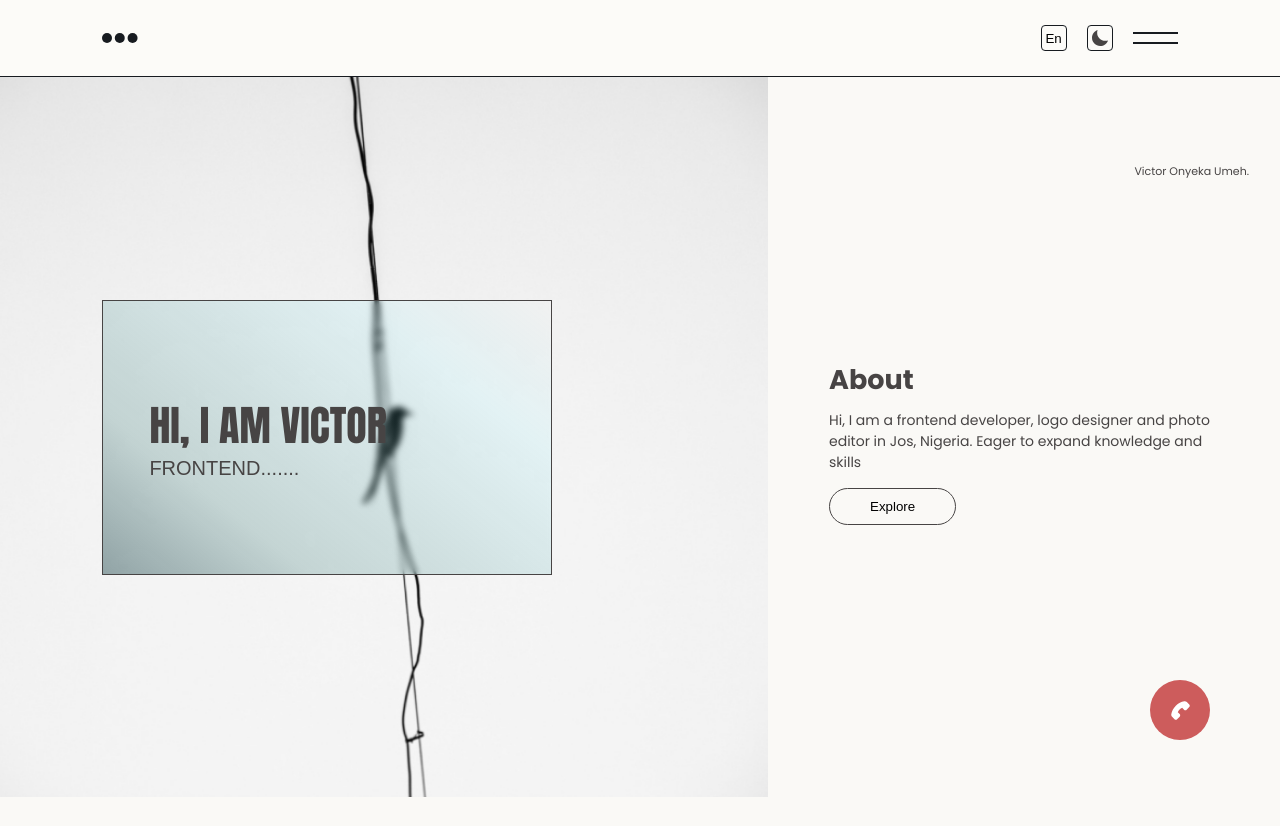
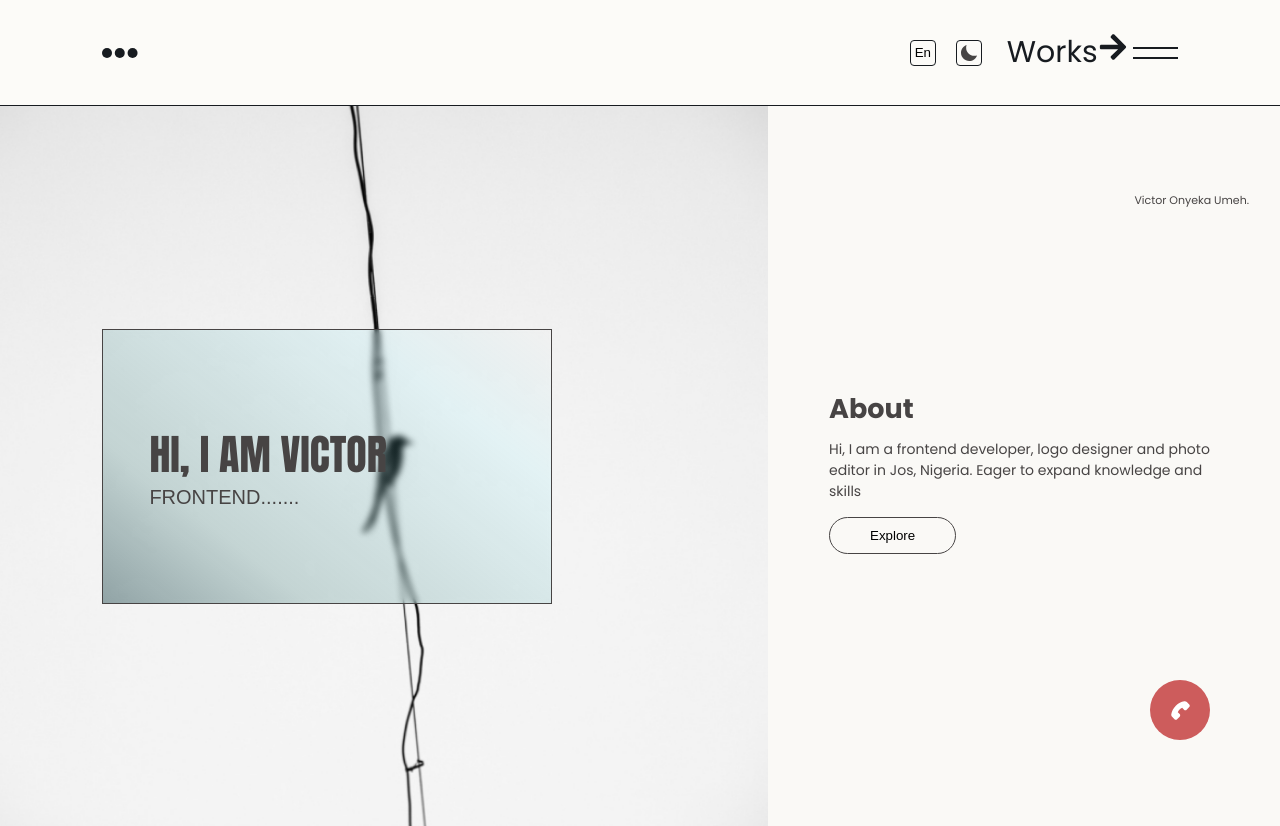
Before and after one commit to Victor-Umeh/portfolio, a React (Vite) app: page / in a window 1280 px wide. Before the commit the page ends 800 px from the top, so only its background shows below. Built offline with nearby package versions, Linux system fonts and the light colour scheme.

Commit message:
added works link to main nav comp

```diff
--- a/src/components/MainNav.tsx
+++ b/src/components/MainNav.tsx
@@ -7,6 +7,7 @@ import {
   BiLogoLinkedinSquare,
 } from "react-icons/bi";
 import { IoLogoWhatsapp } from "react-icons/io";
+import { FaArrowRight } from "react-icons/fa";
 import {
   StyledNav,
   Hamburger,
@@ -70,6 +71,13 @@ const MainNav: React.FC = () => {
           />
         </StyledBtn>
 
+        <StyledLink>
+          <Link to={"/work"}>
+            Works
+            <FaArrowRight />
+          </Link>
+        </StyledLink>
+
         <Hamburger>
           <Line />
           <Line />
```
